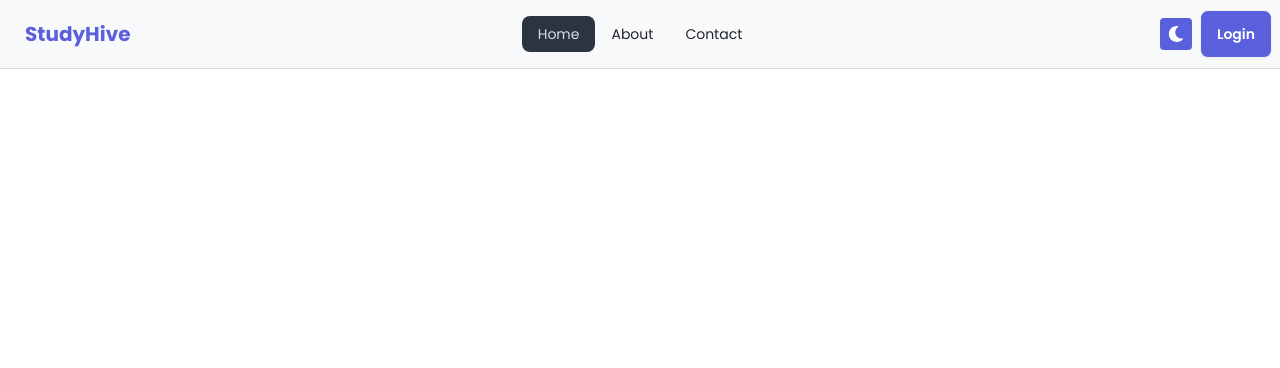
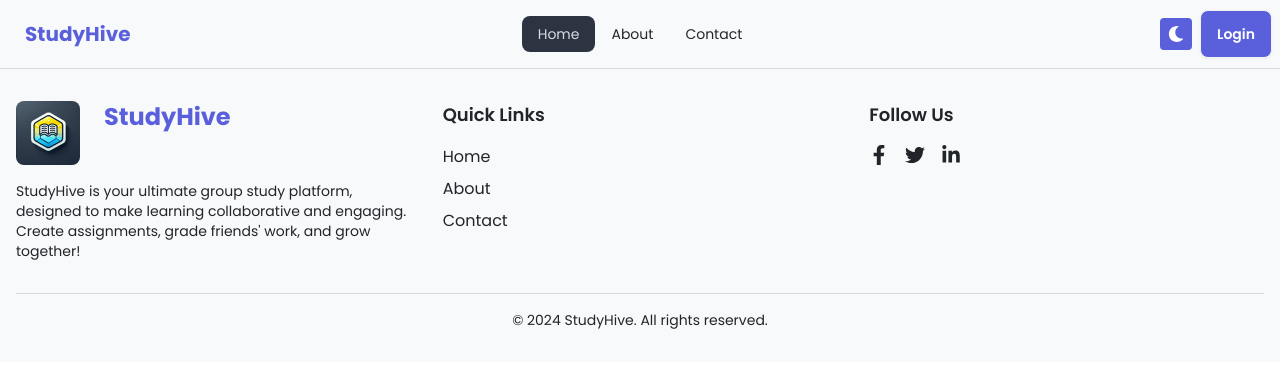
Before and after one commit to mdabdulkyum1/study-hive, a React (Vite) app: page / in a window 1280 px wide. Shown: the top 368 px of the page. Built offline with nearby package versions, Linux system fonts and the light colour scheme.

Commit message:
Footer design done

```diff
--- /dev/null
+++ b/src/components/Footer/Footer.jsx
@@ -0,0 +1,92 @@
+import { Link } from "react-router-dom";
+import { FaFacebookF, FaTwitter, FaLinkedinIn } from "react-icons/fa";
+import logo from "../../assets/logo.png";
+
+const Footer = () => {
+  return (
+    <footer className="bg-light-bg dark:bg-dark-bg text-light-text dark:text-dark-text py-8">
+      <div className="container mx-auto px-4">
+        {/* Top Section */}
+        <div className="grid grid-cols-1 md:grid-cols-3 gap-8">
+          {/* About Section */}
+          <div>
+            <div className="flex  gap-6">
+                <img src={logo} alt="StudyHive Logo" className="w-16 mb-4 rounded-lg" />
+                <h1 className="text-primary dark:text-dark-text text-2xl font-bold">StudyHive</h1>
+            </div>
+            <p className="text-sm">
+              StudyHive is your ultimate group study platform, designed to make
+              learning collaborative and engaging. Create assignments, grade
+              friends{"'"} work, and grow together!
+            </p>
+          </div>
+
+          {/* Quick Links */}
+          <div>
+            <h3 className="text-lg font-semibold mb-4">Quick Links</h3>
+            <ul className="space-y-2">
+              <li>
+                <Link
+                  to="/"
+                  className="hover:text-light-accent dark:hover:text-dark-accent transition"
+                >
+                  Home
+                </Link>
+              </li>
+              <li>
+                <Link
+                  to="/about"
+                  className="hover:text-light-accent dark:hover:text-dark-accent transition"
+                >
+                  About
+                </Link>
+              </li>
+              <li>
+                <Link
+                  to="/contact"
+                  className="hover:text-light-accent dark:hover:text-dark-accent transition"
+                >
+                  Contact
+                </Link>
+              </li>
+            </ul>
+          </div>
+
+          {/* Social Media */}
+          <div>
+            <h3 className="text-lg font-semibold mb-4">Follow Us</h3>
+            <div className="flex space-x-4 text-xl">
+              <Link
+                to="#"
+                className="hover:text-light-accent dark:hover:text-dark-accent transition"
+              >
+                <FaFacebookF />
+              </Link>
+              <Link
+                to="#"
+                className="hover:text-light-accent dark:hover:text-dark-accent transition"
+              >
+                <FaTwitter />
+              </Link>
+              <Link
+                to="#"
+                className="hover:text-light-accent dark:hover:text-dark-accent transition"
+              >
+                <FaLinkedinIn />
+              </Link>
+            </div>
+          </div>
+        </div>
+
+        {/* Bottom Section */}
+        <div className="mt-8 border-t border-light-border dark:border-dark-border pt-4 text-center">
+          <p className="text-sm">
+            &copy; {new Date().getFullYear()} StudyHive. All rights reserved.
+          </p>
+        </div>
+      </div>
+    </footer>
+  );
+};
+
+export default Footer;
--- a/src/layout/Layout.jsx
+++ b/src/layout/Layout.jsx
@@ -1,12 +1,14 @@
 import { Outlet } from "react-router-dom"
 import Navbar from "../components/Navbar/Navbar"
+import Footer from "../components/Footer/Footer"
 
 
 function Layout() {
   return (
-    <div>
+    <div className="container mx-auto">
         <Navbar></Navbar>
         <Outlet></Outlet>
+        <Footer></Footer>
     </div>
   )
 }
```
